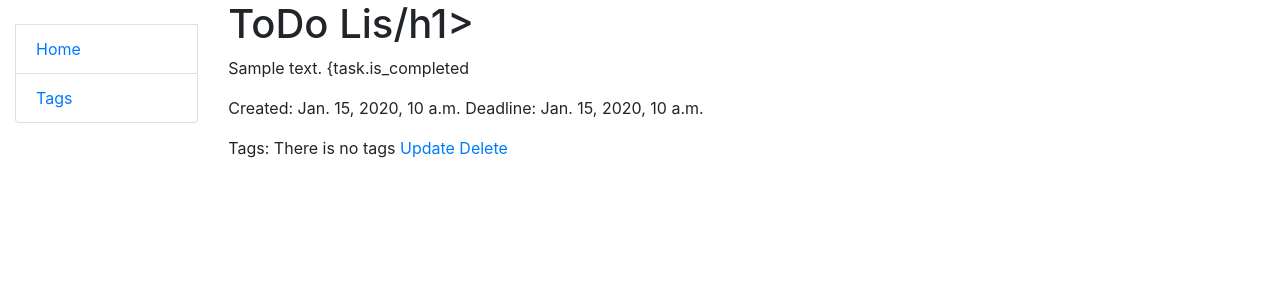
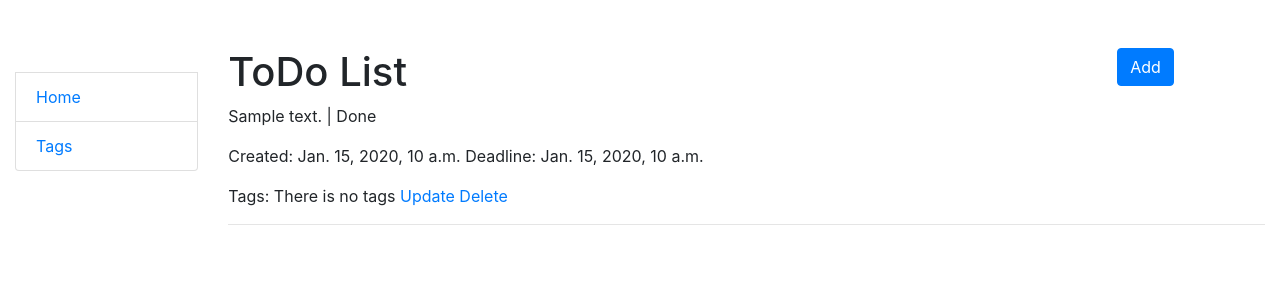
Before and after one commit to Psychox1k/Todo-List, a Django app: page / in a window 1280 px wide. Shown: the top 300 px of the page. Run offline with Django 5.2, Linux system fonts and the light colour scheme; tables that the repository leaves empty hold one stand-in row (values such as "Sample post").

Commit message:
feat(todo_forms): add Task and Tag Create form layout, update link to creationfrom in lists view

```diff
--- a/templates/base.html
+++ b/templates/base.html
@@ -15,7 +15,7 @@
 </head>
 
 <body>
-<div class="container-fluid">
+<div class="container-fluid mt-5">
     <div class="row">
         <div class="col-sm-2">
 
--- a/templates/todo/index.html
+++ b/templates/todo/index.html
@@ -1,21 +1,40 @@
 {% extends "base.html" %}
 
 {% block content %}
-  <h1>ToDo Lis/h1></h1>
+   <div class="row">
+  <div class="col-10">
+    <h1>
+    ToDo List
+
+  </h1>
+  </div>
+  <div class="col-2">
+     <a href="{% url 'todo:task-create' %}" class="btn btn-primary link-to-page">
+      Add
+    </a>
+  </div>
+  </div>
 
   {% for task in task_list %}
-     <p>{{ task.content }} {task.is_completed</p>
+     <p>{{ task.content }} |
+
+       {% if task.is_completed %}
+       Done
+     {% else %}
+     Not Done
+       </p>
+    {% endif %}
     <p>Created: {{ task.datetime}} <span> Deadline: {{ task.deadline }}</span></p>
     <p>Tags: {% for tag in tags %}
       {% empty %}
       There is no tags
       {% endfor %} <a href="#"> Update</a> <a href="#">Delete</a>
       </p>
-
+<hr>
   {% empty %}
     <p>There is no tasks</p>
 
-    <hr>
+
   {% endfor %}
 
 
```
Also changed, not shown: templates/todo/tag_form.html (added, +12 -0 lines), templates/todo/tag_list.html (+13 -4 lines), templates/todo/task_form.html (added, +12 -0 lines).
